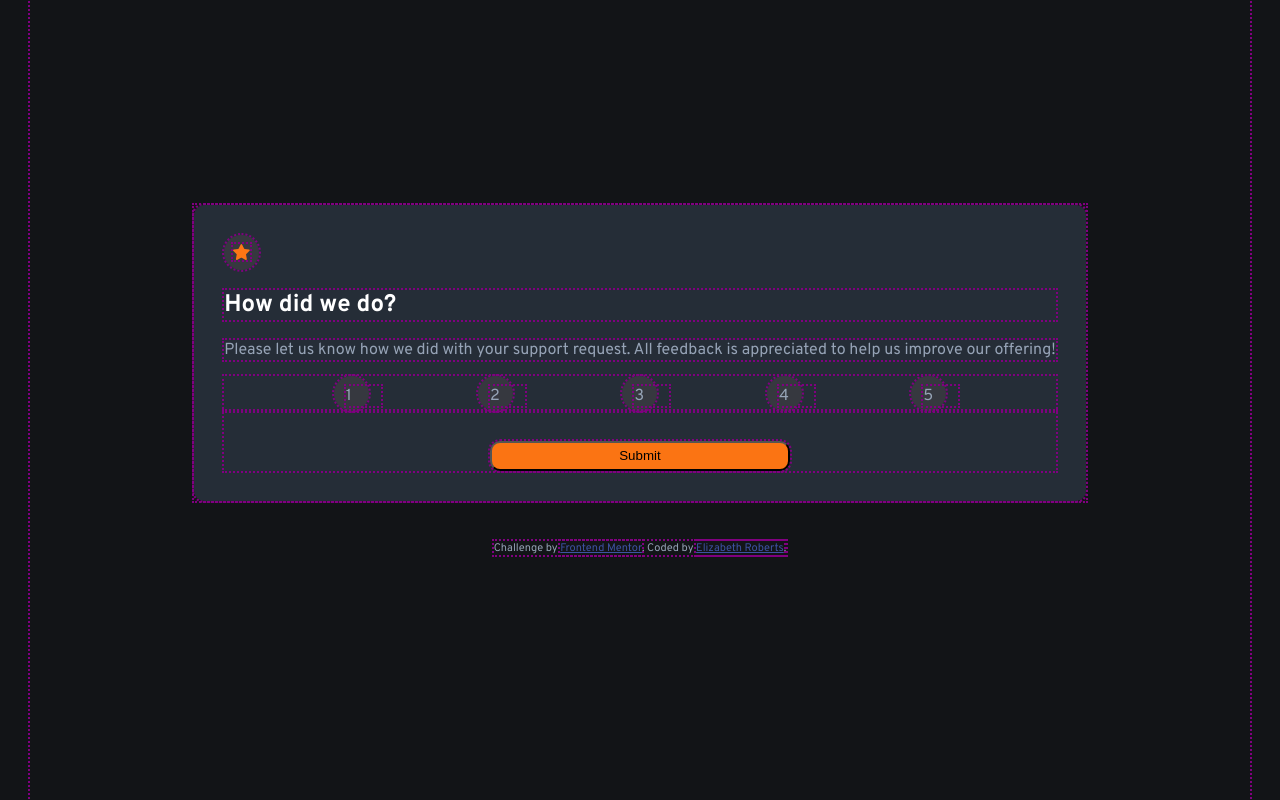
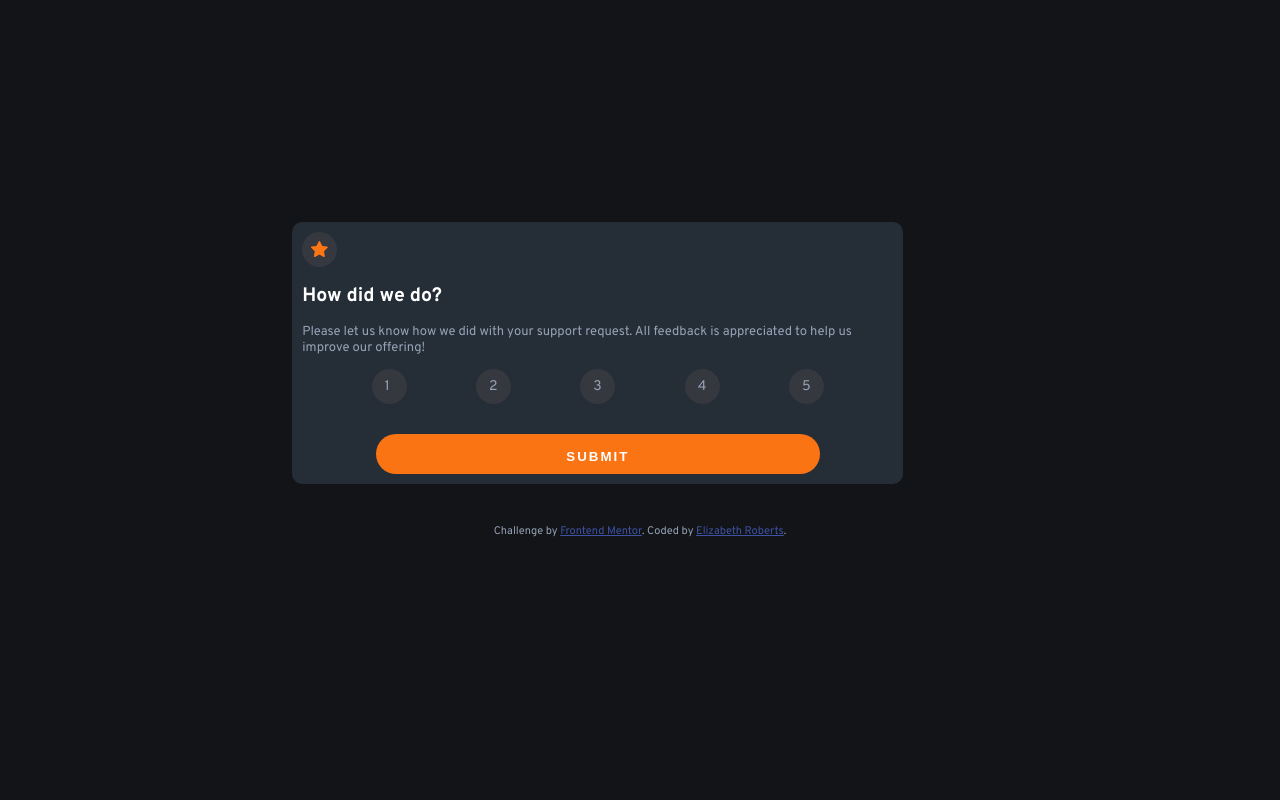
Before and after one commit to er1927/interactive-rating-component, a plain HTML site: page index.html in a window 1280 px wide. Drawn offline with Linux system fonts and the light colour scheme.

Commit message:
Styled submit button. Adjusted card size.

```diff
--- a/style.css
+++ b/style.css
@@ -1,7 +1,8 @@
-* {outline: 2px dotted purple;}
+/* * {outline: 2px dotted purple;} */
 body {
     background-color: hsl(216, 12%, 8%);
     font-family: 'Overpass', sans-serif;
+    font-size: 13px;
     color:hsl(216, 18%, 65%);
     display: flex;
     flex-direction: column;
@@ -14,7 +15,8 @@ body {
 .card {
     background-color: hsl(213, 19%, 18%);
     border-radius: 10px;
-    padding: 30px;
+    padding: 10px;
+    width:85%;
 }
 
 .star-container,
@@ -35,6 +37,9 @@ svg {
     color:hsl(0, 0%, 100%);
 }
 
+.text {
+    font-weight: lighter;
+}
 .rating-selection {
     display: flex;
     justify-content: space-evenly;
@@ -42,8 +47,9 @@ svg {
 
 .rating-number p {
     position: relative;
-    left: 12px;
-    bottom: 6px;
+    left: 13px;
+    bottom: 5px;
+    font-size: 14px;
 }
 
 .submit {
@@ -54,12 +60,23 @@ svg {
 
 .submit input {
     background-color: hsl(25, 97%, 53%);
-    width: 300px;
-    height: 30px;
-    padding: 5px;
-    border-radius: 10px;
+    width: 75%;
+    height: 40px;
+    padding: 5px auto;
+    border-radius: 20px;
+    border: none;
+    color: white;
+    padding: 15px 32px;
+    text-align: center;
+    display: inline-block;
+    font-weight: bold;
+    letter-spacing: 2px;
     margin-top: 30px;
+    cursor: pointer;
+    font-variant: small-caps;
+    text-transform: uppercase;
 }
+
 
 footer {
     margin: 40px;
@@ -70,4 +87,4 @@ footer {
 
 .attribution a {
      color: hsl(228, 45%, 44%);
-    }
+}
```
